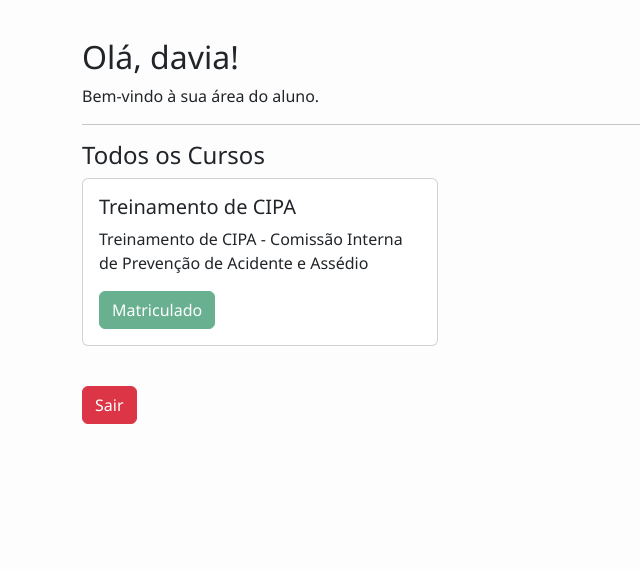
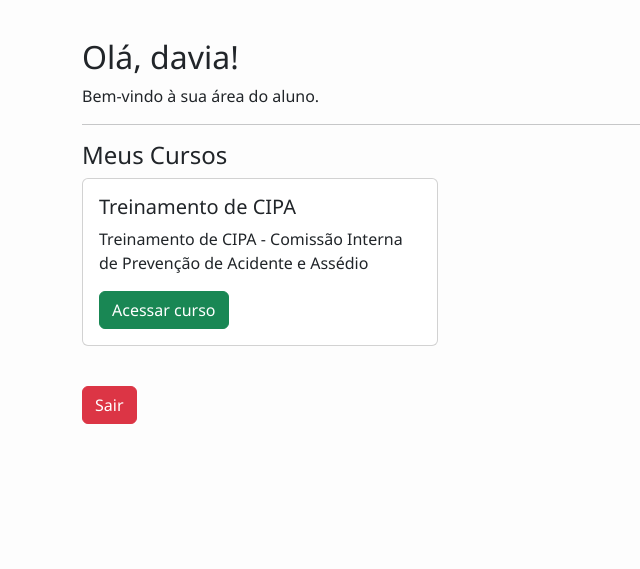
Before and after one commit to DaviAraujo391/segprosst, a Django app: page /usuarios/painel/ in a window 1280 px wide. Shown: the part 56-625 px from the top of the page, without its empty margins (0-640 px from the left). Run offline with Django 4.2, Linux system fonts and the light colour scheme; a user stored in the database is signed in; data comes from the database, SQL or seed files in the repository; tables that the repository leaves empty hold one stand-in row (values such as "Sample post").

Commit message:
Melhorias - Painel Admin - Parte 7

```diff
--- a/templates/usuarios/painel.html
+++ b/templates/usuarios/painel.html
@@ -8,23 +8,31 @@
 
   <hr>
 
-  <h4>Todos os Cursos</h4>
+  <h4>Meus Cursos</h4>
   <div class="row">
-    {% for m in cursos %}
+    {% for curso in cursos %}
       <div class="col-md-4 mb-4">
         <div class="card h-100">
           <div class="card-body">
-            <h5 class="card-title">{{ m.curso.titulo }}</h5>
-            <p class="card-text">{{ m.curso.descricao|truncatechars:100 }}</p>
+            <h5 class="card-title">{{ curso.titulo }}</h5>
+            <p class="card-text">{{ curso.descricao|truncatechars:100 }}</p>
 
-            {% if m.matriculado %}
-              <button class="btn btn-success" disabled>Matriculado</button>
+            {% if curso.matriculado %}
+              {% if curso.proxima_aula %}
+                <a href="{% url 'cursos:aula' curso.proxima_aula.modulo.id curso.proxima_aula.id %}" class="btn btn-success">
+                  Acessar curso
+                </a>
+              {% else %}
+                <span class="text-muted">Curso sem aulas disponíveis</span>
+              {% endif %}
             {% else %}
-              <a href="{% url 'usuarios:matricular' m.curso.id %}" class="btn btn-primary">Matricular-se</a>
+              <a href="{% url 'usuarios:matricular' curso.id %}" class="btn btn-primary">Matricular-se</a>
             {% endif %}
           </div>
         </div>
       </div>
+    {% empty %}
+      <p>Você ainda não está matriculado em nenhum curso.</p>
     {% endfor %}
   </div>
 
--- a/usuarios/views.py
+++ b/usuarios/views.py
@@ -5,7 +5,7 @@ from django.contrib.auth.models import User
 from django.contrib.auth import login
 from django.contrib import messages
 from django.contrib.auth.decorators import login_required
-from cursos.models import Curso, Matricula
+from cursos.models import Curso, Matricula, Aula
 
 def cadastro(request):
     if request.method == 'POST':
@@ -32,18 +32,18 @@ def cadastro(request):
 @login_required(login_url='/usuarios/login/')
 def painel(request):
     cursos = Curso.objects.all()
-    lista = []
 
     for curso in cursos:
-        matriculado = Matricula.objects.filter(aluno=request.user, curso=curso).exists()
-        lista.append({
-            'curso': curso,
-            'matriculado': matriculado
-        })
+        curso.matriculado = Matricula.objects.filter(aluno=request.user, curso=curso).exists()
+        if curso.matriculado:
+            # Busca a primeira aula do curso
+            curso.proxima_aula = Aula.objects.filter(modulo__curso=curso).order_by('id').first()
+        else:
+            curso.proxima_aula = None
 
     return render(request, 'usuarios/painel.html', {
         'usuario': request.user,
-        'cursos': lista
+        'cursos': cursos
     })
 
 
```
